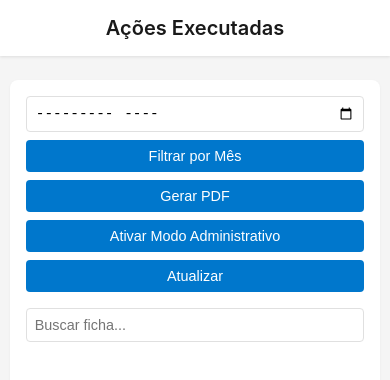
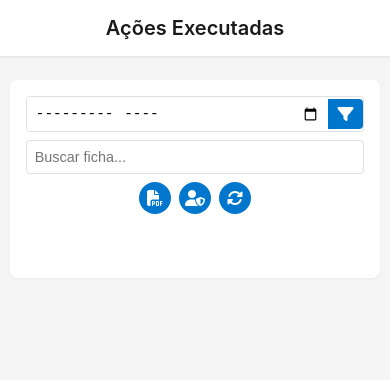
Before and after one commit to Minimaltag/teste, a plain HTML site: page funcao/relatorio/fichareac.html in a window 390 px wide. Drawn offline with nearby package versions, Linux system fonts and the light colour scheme; no server answers.

Commit message:
Update fichareac.html

```diff
--- a/funcao/relatorio/fichareac.html
+++ b/funcao/relatorio/fichareac.html
@@ -9,6 +9,7 @@
     <script src="https://www.gstatic.com/firebasejs/10.11.0/firebase-firestore-compat.js"></script>
     <script src="https://cdnjs.cloudflare.com/ajax/libs/jspdf/2.5.1/jspdf.umd.min.js"></script>
     <script src="https://cdnjs.cloudflare.com/ajax/libs/jspdf-autotable/3.5.29/jspdf.plugin.autotable.min.js"></script>
+    <link rel="stylesheet" href="https://cdnjs.cloudflare.com/ajax/libs/font-awesome/6.5.1/css/all.min.css" />
     <style>
       /* Global Reset */
       * {
@@ -74,41 +75,89 @@
       /* Filter Section */
       .filter-container {
         display: flex;
-        flex-wrap: wrap;
+        flex-direction: column;
+        align-items: center;
         gap: 0.5rem;
         margin-bottom: 1rem;
       }
 
+      .filter-group {
+        display: flex;
+        align-items: center;
+        border: 1px solid #e0e0e0;
+        border-radius: 4px;
+        overflow: hidden;
+        width: 100%;
+        max-width: 220px;
+      }
+
+      .filter-group input[type="month"] {
+        border: none;
+        padding: 0.5rem;
+        font-size: 0.9rem;
+        width: 100%;
+        max-width: none;
+        transition: border-color 0.2s ease;
+      }
+
+      .filter-group input[type="month"]:focus {
+        outline: none;
+      }
+
+      .filter-group button {
+        border: none;
+        border-radius: 0 4px 4px 0;
+        padding: 0;
+        width: 40px;
+        height: 36px;
+        background-color: #0077cc;
+        color: #ffffff;
+        display: flex;
+        align-items: center;
+        justify-content: center;
+        cursor: pointer;
+        transition: background-color 0.2s ease;
+      }
+
+      .filter-group button:hover:not(:disabled) {
+        background-color: #005f99;
+      }
+
+      .button-group {
+        display: flex;
+        gap: 0.5rem;
+        justify-content: center;
+      }
+
       /* Inputs */
-      input[type="text"],
-      input[type="month"],
-      input[type="date"] {
+      input[type="text"] {
         padding: 0.5rem;
         border: 1px solid #e0e0e0;
         border-radius: 4px;
         font-size: 0.9rem;
         width: 100%;
-        max-width: 180px;
+        max-width: 220px;
         transition: border-color 0.2s ease;
       }
 
-      input[type="text"]:focus,
-      input[type="month"]:focus,
-      input[type="date"]:focus {
+      input[type="text"]:focus {
         border-color: #0077cc;
         outline: none;
       }
 
       /* Buttons */
       button {
-        padding: 0.5rem 1rem;
+        width: 40px;
+        height: 40px;
         border: none;
-        border-radius: 4px;
-        font-size: 0.9rem;
-        font-weight: 500;
+        border-radius: 50%;
+        font-size: 1.2rem;
         cursor: pointer;
         background-color: #0077cc;
         color: #ffffff;
+        display: flex;
+        align-items: center;
+        justify-content: center;
         transition: background-color 0.2s ease;
       }
 
@@ -126,7 +175,6 @@
 
       button.edit-btn {
         background-color: #0077cc;
-        margin-right: 0.25rem;
       }
 
       button.delete-btn {
@@ -157,6 +205,7 @@
         border-radius: 8px;
         padding: 1rem;
         box-shadow: 0 1px 3px rgba(0, 0, 0, 0.05);
+_convert_to_html_end
         transition: transform 0.2s ease, box-shadow 0.2s ease;
       }
 
@@ -236,6 +285,7 @@
       .edit-form button {
         width: 48%;
         margin-top: 0.5rem;
+        border-radius: 4px;
       }
 
       .edit-form button[type="button"] {
@@ -257,14 +307,23 @@
           flex-direction: column;
         }
 
-        input[type="text"],
-        input[type="month"],
-        input[type="date"] {
+        .filter-group,
+        input[type="text"] {
           max-width: none;
         }
 
+        .button-group {
+          flex-wrap: wrap;
+        }
+
         button {
-          width: 100%;
+          width: 36px;
+          height: 36px;
+          font-size: 1.1rem;
+        }
+
+        .filter-group button {
+          height: 34px;
         }
 
         #fichasContainer {
@@ -288,6 +347,16 @@
         .ficha-card {
           padding: 0.75rem;
         }
+
+        button {
+          width: 32px;
+          height: 32px;
+          font-size: 1rem;
+        }
+
+        .filter-group button {
+          height: 30px;
+        }
       }
     </style>
   </head>
@@ -308,11 +377,11 @@
     <main>
       <div class="fichas-section">
         <div class="filter-container">
+          <div class="filter-group">
             <input type="month" id="filtroMes" aria-label="Filtrar fichas por mês" />
-          <button onclick="filtrarPorMes()" aria-label="Aplicar filtro por mês">Filtrar por Mês</button>
-          <button onclick="gerarPDF()" aria-label="Gerar relatório em PDF">Gerar PDF</button>
-          <button class="admin-btn" onclick="toggleAdminMode()" aria-label="Ativar ou desativar modo administrativo">Ativar Modo Administrativo</button>
-          <button class="refresh-btn" id="refreshBtn" onclick="atualizarDados()" aria-label="Atualizar dados do Firebase">Atualizar</button>
+            <button onclick="filtrarPorMes()" aria-label="Aplicar filtro por mês">
+              <i class="fas fa-filter"></i>
+            </button>
           </div>
           <input
             type="text"
@@ -321,6 +390,18 @@
             onkeyup="filtrarTabela()"
             aria-label="Buscar fichas por texto"
           />
+          <div class="button-group">
+            <button onclick="gerarPDF()" aria-label="Gerar relatório em PDF">
+              <i class="fas fa-file-pdf"></i>
+            </button>
+            <button class="admin-btn" onclick="toggleAdminMode()" aria-label="Ativar ou desativar modo administrativo">
+              <i class="fas fa-user-shield"></i>
+            </button>
+            <button class="refresh-btn" id="refreshBtn" onclick="atualizarDados()" aria-label="Atualizar dados do Firebase">
+              <i class="fas fa-sync-alt"></i>
+            </button>
+          </div>
+        </div>
         <div id="fichasContainer"></div>
       </div>
       <div class="edit-overlay" id="editOverlay" role="dialog" aria-modal="true" aria-label="Formulário de edição de ficha">
@@ -452,8 +533,12 @@
             <div><strong>Responsável:</strong> ${(ficha.responsavel || []).join(', ')}</div>
             <div><strong>Observação:</strong> ${ficha.observacao || '-'}</div>
             <div class="actions" ${isAdminMode ? '' : 'aria-hidden="true"'}>
-              <button class="edit-btn" onclick="abrirEditForm('${ficha.id}')" aria-label="Editar ficha com ID ${ficha.id}">Editar</button>
-              <button class="delete-btn" onclick="excluirFicha('${ficha.id}')" aria-label="Excluir ficha com ID ${ficha.id}">Excluir</button>
+              <button class="edit-btn" onclick="abrirEditForm('${ficha.id}')" aria-label="Editar ficha com ID ${ficha.id}">
+                <i class="fas fa-edit"></i>
+              </button>
+              <button class="delete-btn" onclick="excluirFicha('${ficha.id}')" aria-label="Excluir ficha com ID ${ficha.id}">
+                <i class="fas fa-trash"></i>
+              </button>
             </div>
           `;
           container.appendChild(card);
@@ -465,7 +550,7 @@
         if (password === '0000') {
           isAdminMode = !isAdminMode;
           const adminBtn = document.querySelector('.admin-btn');
-          adminBtn.textContent = isAdminMode ? 'Desativar Modo Administrativo' : 'Ativar Modo Administrativo';
+          adminBtn.innerHTML = isAdminMode ? '<i class="fas fa-user-shield"></i>' : '<i class="fas fa-user-shield"></i>';
           adminBtn.classList.toggle('active', isAdminMode);
           exibirFichas(fichasCache);
         } else {
```
Lines whose indentation alone changed are shown as unchanged.
